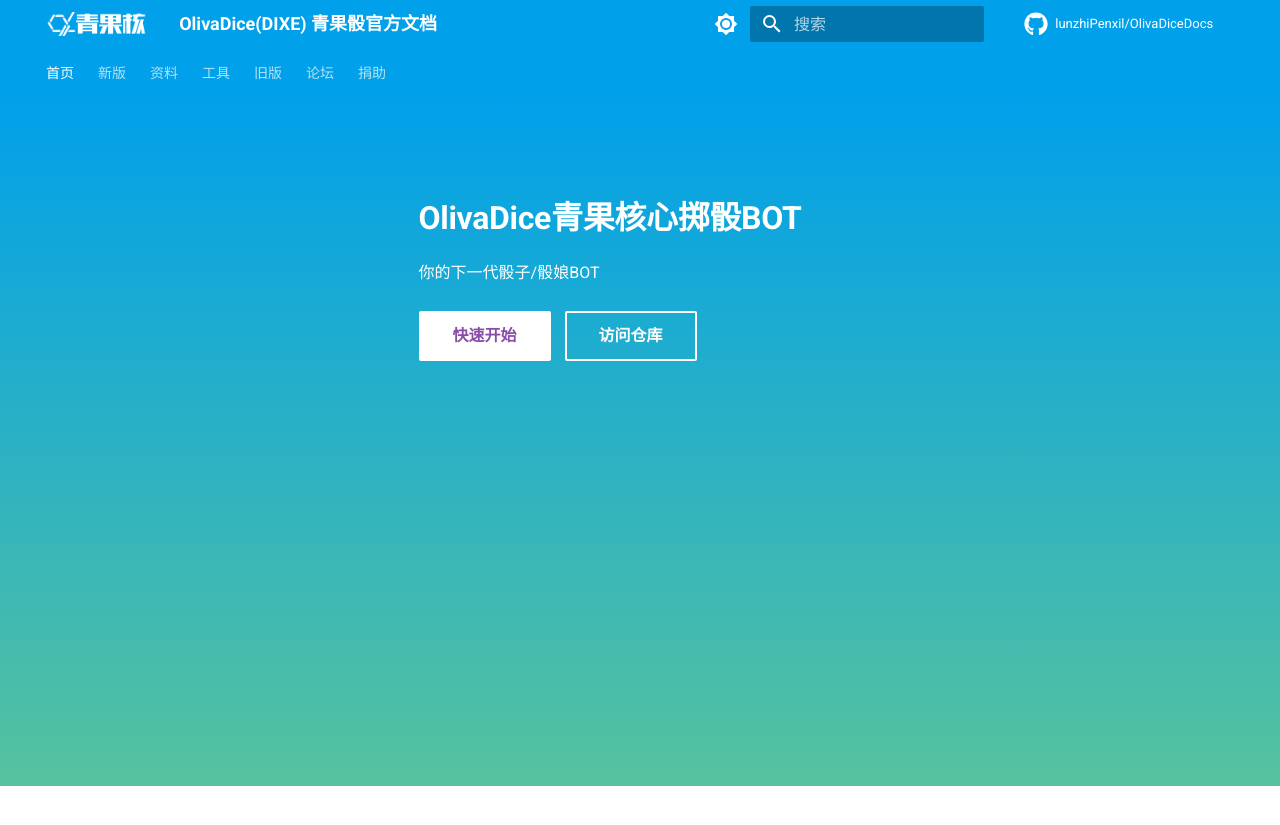
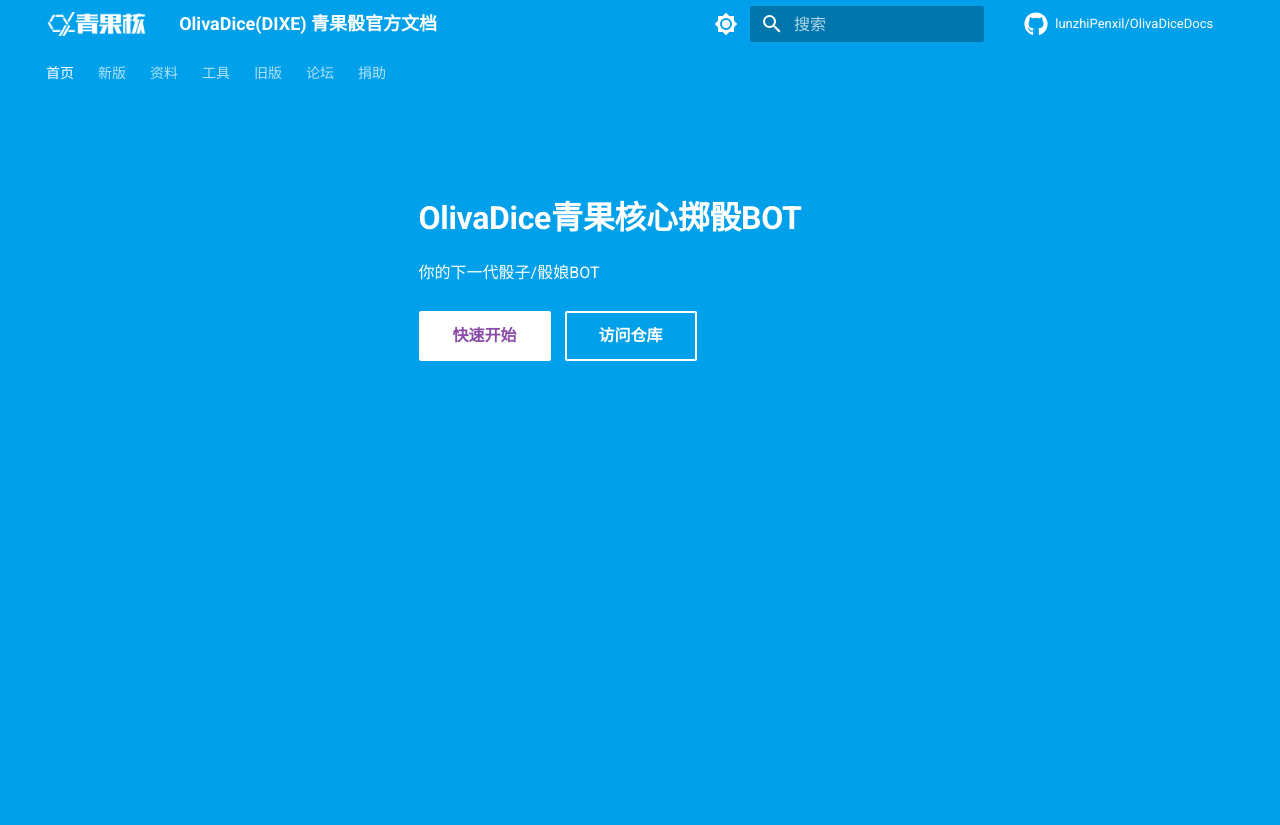
Before and after one commit to lunzhiPenxil/OlivaDiceDocs, an MkDocs documentation site: the page built from docs/index.md, in a window 1280 px wide. Shown: the top 825 px of the page. Built offline with MkDocs 1.6.1 and Material for MkDocs 9.7.7, drawn with Linux system fonts in a browser that asks for light colours; comment, search, counter and statistics services are not loaded.

Commit message:
调整样式

```diff
--- a/docs/overrides/home.html
+++ b/docs/overrides/home.html
@@ -4,6 +4,14 @@
 {% block tabs %}
 {{ super() }}
 <style>
+    body {
+        background-color: var(--md-primary-fg-color);
+    }
+
+    .md-header--shadow {
+        box-shadow: none;
+        transition: transform .25s cubic-bezier(.1,.7,.1,1),box-shadow .25s;
+    }
 
     .md-main {
         flex-grow: 0
@@ -11,12 +19,12 @@
 
     .md-main__inner {
         display: flex;
-        height: 100%;
+        bottom: 0;
     }
 
     .tx-container {
         padding-top: .0rem;
-        background: linear-gradient(to bottom, var(--md-primary-fg-color), hsla(160deg,47%,55%,1) 99%,#fff 99%)
+        background: linear-gradient(to bottom, var(--md-primary-fg-color), var(--md-primary-fg-color) 100%)
     }
 
     .tx-hero {
@@ -125,7 +133,7 @@
         .tx-hero__content {
             max-width: 22rem;
             margin-top: 3.5rem;
-            margin-bottom: 10rem;
+            margin-bottom: 1.0rem;
             margin-left: 1.0rem;
             margin-right: 4.0rem;
             align-items: center;
@@ -273,5 +281,7 @@
 </div>
 -->
 {% endblock %}
+<!--
 {% block content %}{% endblock %}
 {% block footer %}{% endblock %}
+-->
```
